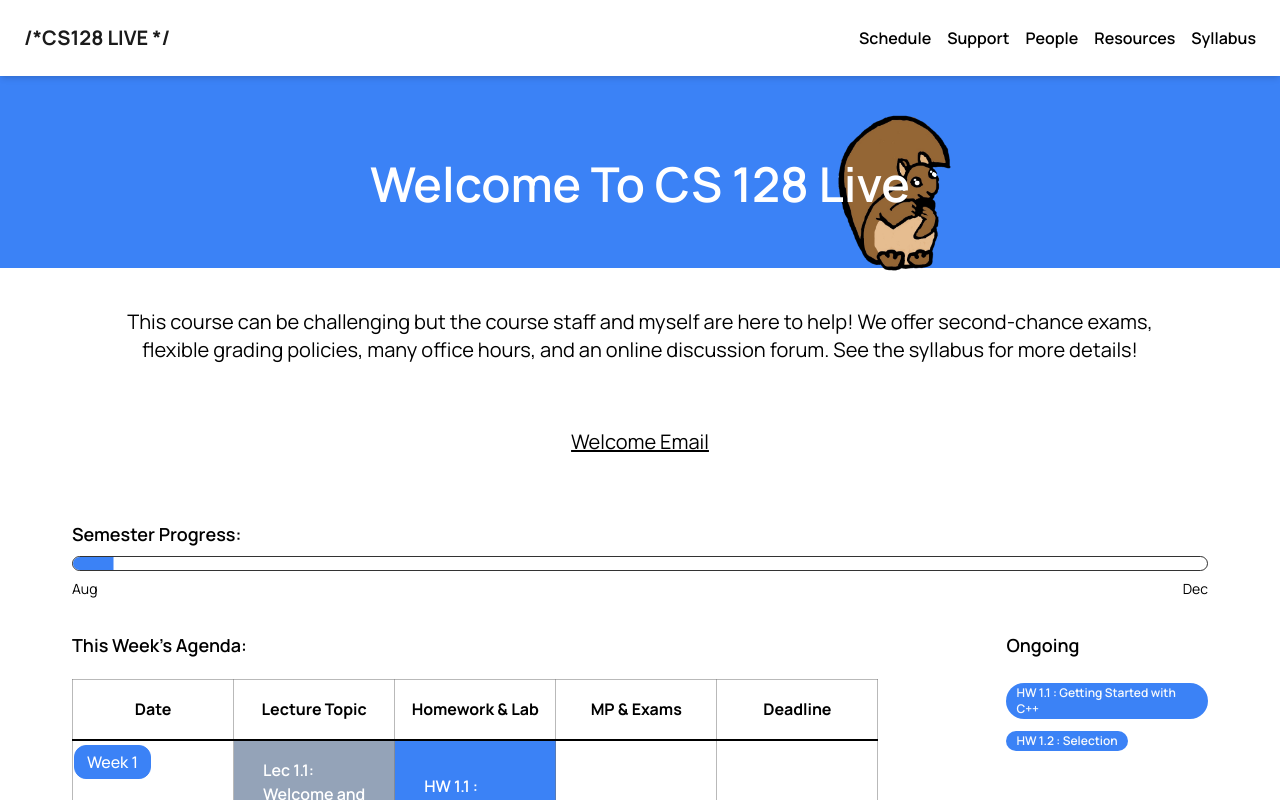
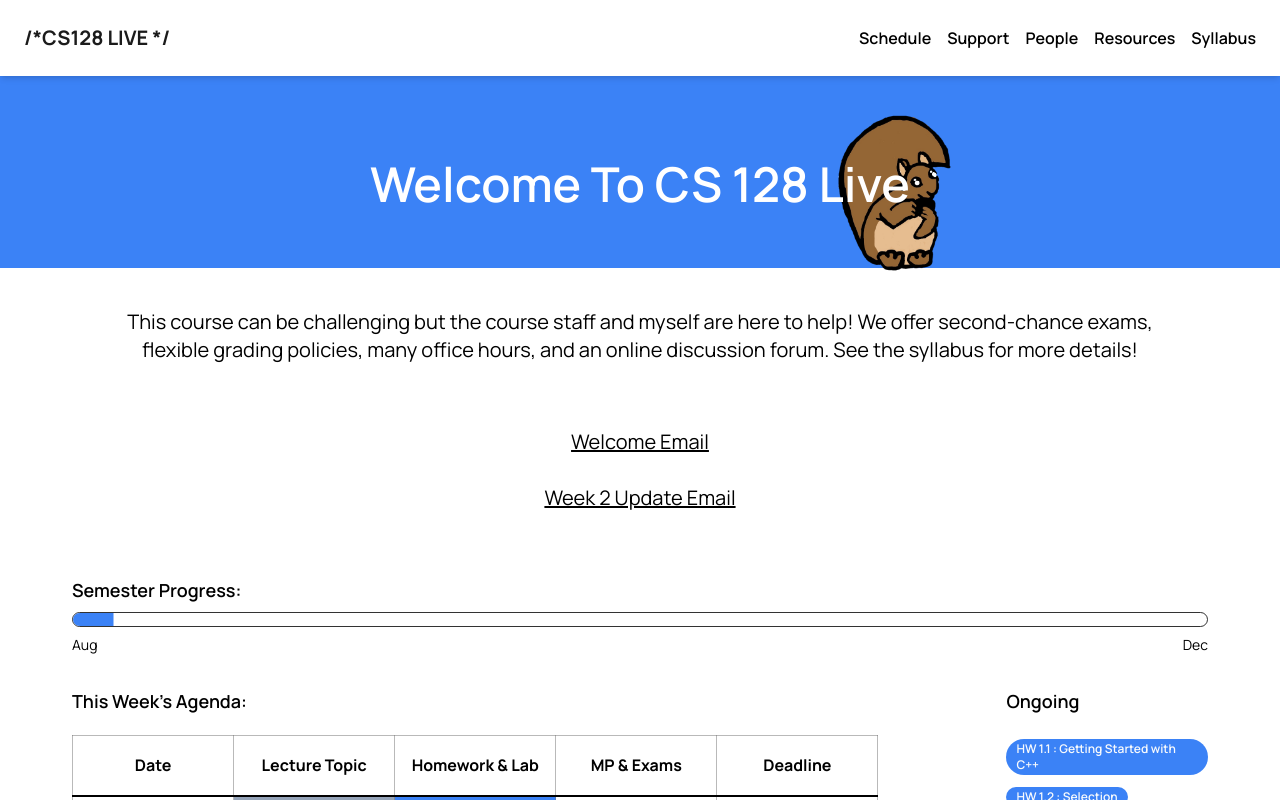
Before and after one commit to drschatz/cs-128-live-web, a Next.js app: page / in a window 1280 px wide. Shown: the top 800 px of the page. Built offline with nearby package versions, Linux system fonts and the light colour scheme.

Commit message:
added email

```diff
--- a/src/app/page.js
+++ b/src/app/page.js
@@ -215,7 +215,13 @@ export default function Home() {
               href="https://docs.google.com/document/d/13sOxVvYKhqAmpR2kVeetSFS5PXsogbg_ABcIkDmSfII/edit?usp=sharing"
               className="underline"
             >
-              Welcome Email
+              Welcome Email <br></br><br></br>
+            </a>
+            <a
+              href="https://docs.google.com/document/d/1JGwEAqvd5dxJzJQ7sg6E7USYHCmjTyTglTuYPPEa2YM/edit"
+              className="underline"
+            >
+              Week 2 Update Email
             </a>
           </h3>
         </div>
```
